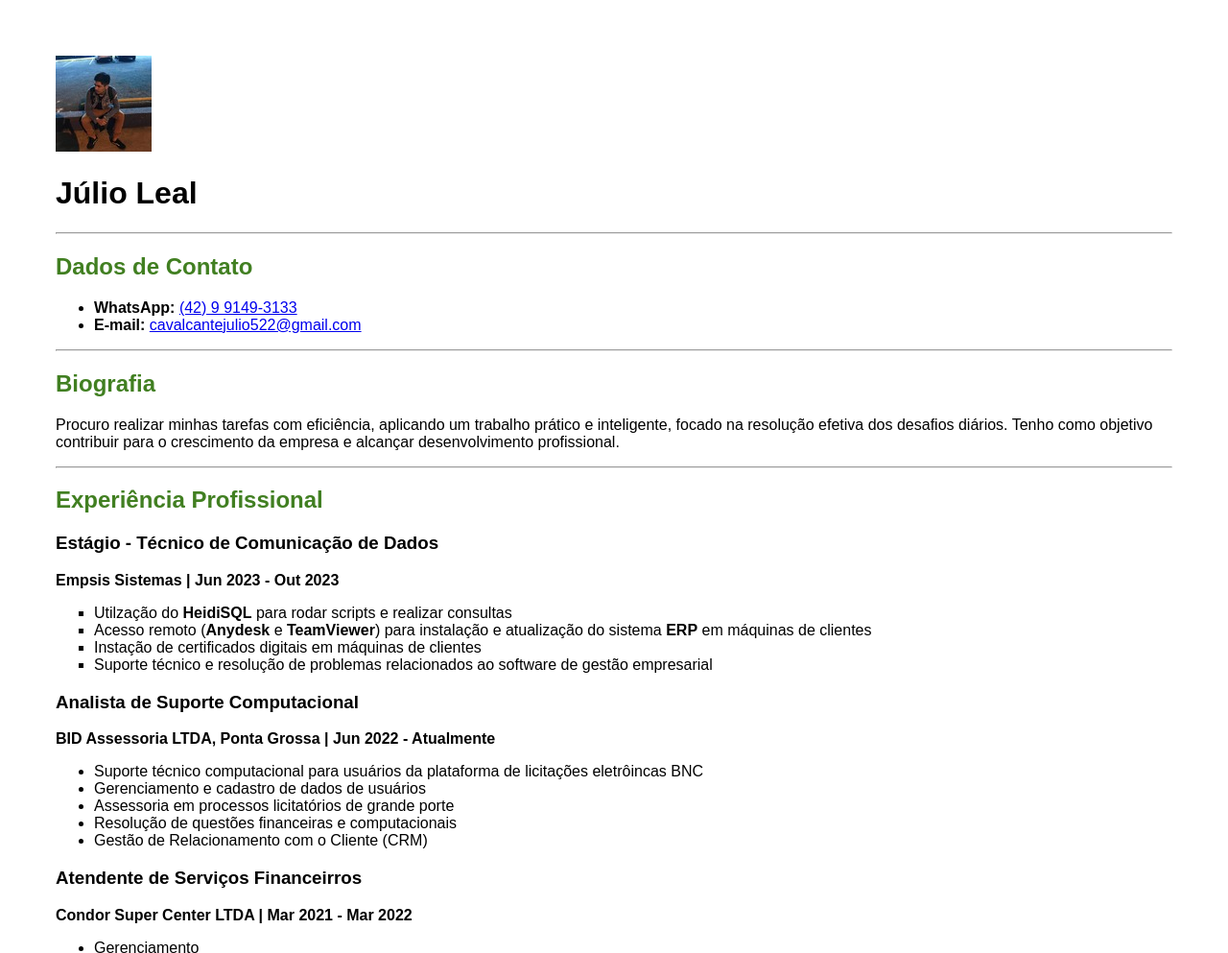
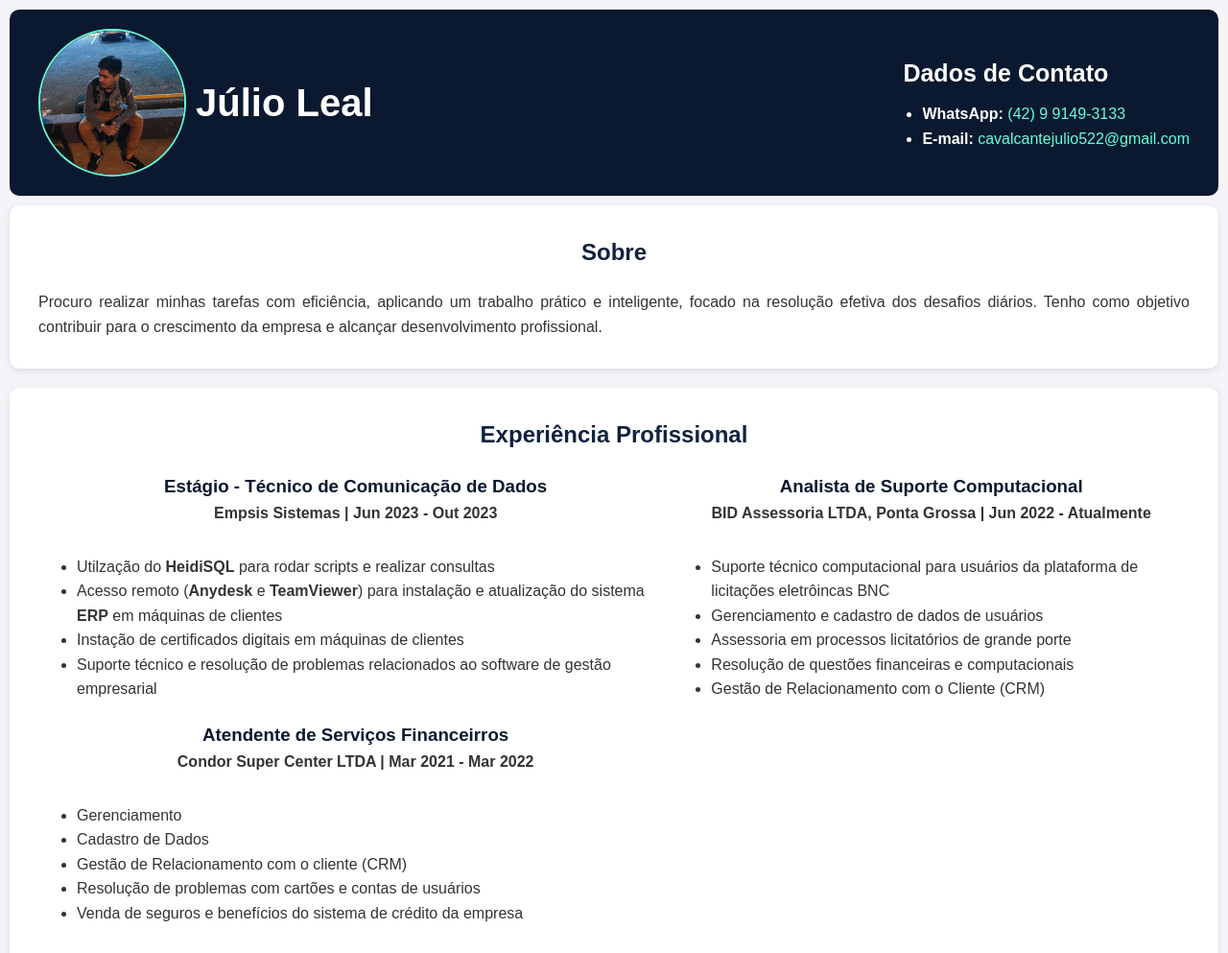
Before and after one commit to Julio-Leal/curriculo-julio, a plain HTML site: page index.html in a window 1280 px wide. Shown: the top 993 px of the page at 96% size. Drawn offline with Linux system fonts and the light colour scheme.

Commit message:
Atualizacao do layout e organizacao de conteudo

```diff
--- a/index.html
+++ b/index.html
@@ -7,29 +7,53 @@
     <link rel="stylesheet" href="style.css">
 </head>
 <body>
-    <img src="imagens/100.jpg" alt="">
-    <h1>Júlio Leal</h1>
-    <hr>
+    <header>
+
+        <div id="perfil">
+            <img id="foto-perfil" src="imagens/150.jpg" alt="foto perfil">
+            <span id="nome">Júlio Leal</span>
+        </div>
+
+        <div id="contatos">
             <h2>Dados de Contato</h2>
             <ul>
                 <li><b>WhatsApp:</b> <a href="https://wa.me/+5542991493133" target="_blank">(42) 9 9149-3133</a></li>
                 <li><b>E-mail:</b> <a href="mailto:cavalcantejulio522@gmail.com?subject=Agendar entrevista">cavalcantejulio522@gmail.com</a></li>
             </ul>
-    <hr>
-    <h2>Biografia</h2>
+        </div>
+
+    </header>
+
+    <div id="sobre">
+        <h2>Sobre</h2>
         <p>Procuro realizar minhas tarefas com eficiência, aplicando um trabalho prático e inteligente, focado na resolução efetiva dos desafios diários. Tenho como objetivo contribuir para o crescimento da empresa e alcançar desenvolvimento profissional.</p>
-    <hr>
+    </div>
+
+    <main>
+
         <h2>Experiência Profissional</h2>
+
+        <table>
+            <tr>
+                <th>
                     <h3>Estágio - Técnico de Comunicação de Dados</h3>
                     <b>Empsis Sistemas | Jun 2023 - Out 2023</b>
-    <ul type="square">
+                </th>
+                <th>
+                    <h3>Analista de Suporte Computacional</h3>
+                    <b>BID Assessoria LTDA, Ponta Grossa | Jun 2022 - Atualmente</b>
+                </th>
+            </tr>
+            <tr>
+                <td>
+                    <ul>
                         <li>Utilzação do <strong>HeidiSQL</strong> para rodar scripts e realizar consultas</li>
                         <li>Acesso remoto (<strong>Anydesk</strong> e <strong>TeamViewer</strong>) para instalação e atualização do sistema <strong>ERP</strong> em máquinas de clientes</li>
                         <li>Instação de certificados digitais em máquinas de clientes</li>
                         <li>Suporte técnico e resolução de problemas relacionados ao software de gestão empresarial</li>
                     </ul>
-    <h3>Analista de Suporte Computacional</h3>
-    <b>BID Assessoria LTDA, Ponta Grossa | Jun 2022 - Atualmente</b>
+                </td>
+                <td>
                     <ul>
                         <li>Suporte técnico computacional para usuários da plataforma de licitações eletrôincas BNC</li>
                         <li>Gerenciamento e cadastro de dados de usuários</li>
@@ -37,8 +61,16 @@
                         <li>Resolução de questões financeiras e computacionais</li>
                         <li>Gestão de Relacionamento com o Cliente (CRM)</li>
                     </ul>
+                </td>
+            </tr>
+            <tr>
+                <th>
                     <h3>Atendente de Serviços Financeirros</h3>
                     <b>Condor Super Center LTDA | Mar 2021 - Mar 2022</b>
+                </th>
+            </tr>
+            <tr>
+                <td>
                     <ul>
                         <li>Gerenciamento</li>
                         <li>Cadastro de Dados</li>
@@ -46,11 +78,18 @@
                         <li>Resolução de problemas com cartões e contas de usuários</li>
                         <li>Venda de seguros e benefícios do sistema de crédito da empresa</li>
                     </ul>
-    <hr>
+                </td>
+            </tr>
+        </table>
+        <br>
+        <table>
+            <tr>
+                <td>
                     <h2>Educação</h2>
                     <h3>Tecnólogo em Análise e Desenvolvimento de Sistemas</h3>
                     <b><a href="https://g.co/kgs/76Fi7Rw" target="_blank">UTFPR Ponta Grossa-PR</a> | 2023 - Atualmente</b>
-    <hr>
+                </td>
+                <td>
                     <h2>Habilidades Técnicas</h2>
                     <ul>
                         <li>Pacote Office (Avançado)</li>
@@ -58,6 +97,11 @@
                         <li>Controle de versão com Git e GitHub (Básico)</li>
                         <li>Aprendendo HTML e CSS</li>
                     </ul>
+                </td>
+            </tr>
+        </table>
+
+    </main>
 
 </body>
 </html>
--- a/style.css
+++ b/style.css
@@ -1,8 +1,128 @@
-body {
-    font-family: Arial, Helvetica, sans-serif;
-    padding: 50px;
+* {
+    margin: 0;
+    padding: 0;
+    box-sizing: border-box;
 }
 
-h2 {
-    color: rgb(65, 127, 33);
+body {
+    font-family: Arial, sans-serif;
+    background-color: #f4f4f9;
+    color: #333;
+    line-height: 1.6;
+    padding: 10px;
 }
+
+header {
+    background-color: #0a192f;
+    color: #fff;
+    display: flex;
+    justify-content: space-between;
+    align-items: center;
+    padding: 20px 30px;
+    border-radius: 10px;
+    margin-bottom: 10px;
+}
+
+#perfil {
+    display: flex;
+    align-items: center;
+}
+
+#foto-perfil {
+    border-radius: 50%;
+    object-fit: cover;
+    border: 2px solid #64ffda ;
+}
+
+#nome {
+    padding: 10px;
+    font-size: 40px;
+    font-weight: bold;
+}
+
+#contatos {
+    text-align: left;
+}
+
+#contatos h2{
+    font-size: 25px;
+    margin-bottom: 10px;
+}
+
+#contatos a {
+    color: #64ffda;
+    text-decoration: none;
+}
+
+#contatos a:hover {
+    text-decoration: underline;
+}
+
+main, #sobre {
+    background: #fff;
+    padding: 30px;
+    border-radius: 10px;
+    margin-bottom: 20px;
+    box-shadow: 0px 2px 8px rgba(0,0,0,0.1);
+}
+
+#sobre h2 {
+    text-align: center;
+    color: #112240;
+    margin-bottom: 20px;
+}
+
+#sobre p {
+    text-align: justify;
+}
+
+main h2 {
+    text-align: center;
+    color: #112240;
+    margin-bottom: 20px;
+}
+
+table {
+    width: 100%;
+    border-collapse: collapse;
+}
+
+td {
+    vertical-align: top;
+    padding: 20px;
+}
+
+h3 {
+    color: #0a192f;
+}
+
+a {
+    color: #64ff67;
+}
+
+a:hover {
+    text-decoration: underline;
+}
+
+ul {
+    padding-left: 20px;
+    margin-top: 10px;
+}
+
+/* Ajustes em responsividade */
+@media (max-width: 768px) {
+    header {
+      flex-direction: column;
+      align-items: flex-start;
+    }
+
+    #contatos {
+      text-align: left;
+      margin-top: 15px;
+    }
+
+    table, tr, td {
+      display: block;
+      width: 100%;
+    }
+}
```
Also changed, not shown: imagens/150.jpg (added). Lines whose indentation alone changed are shown as unchanged.
